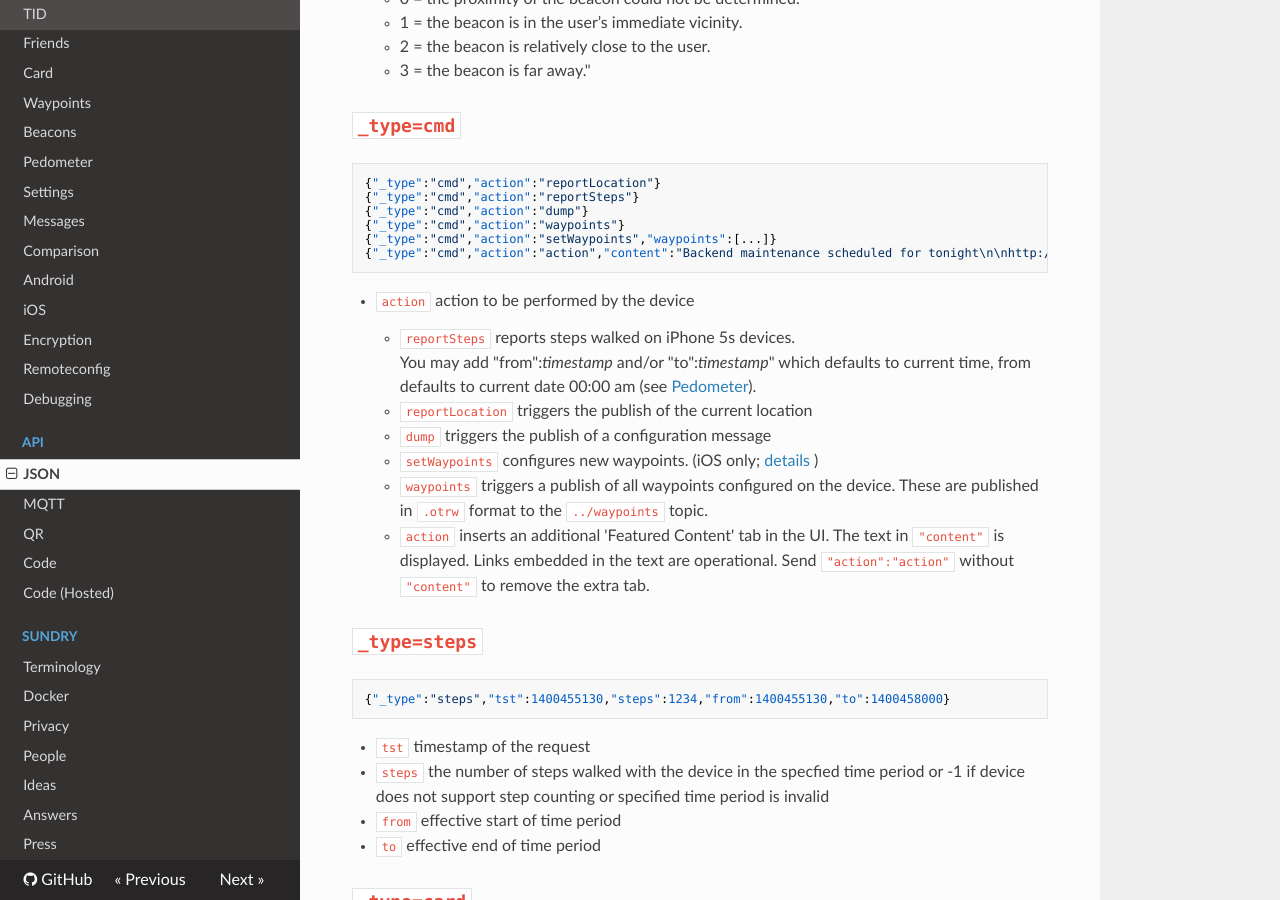
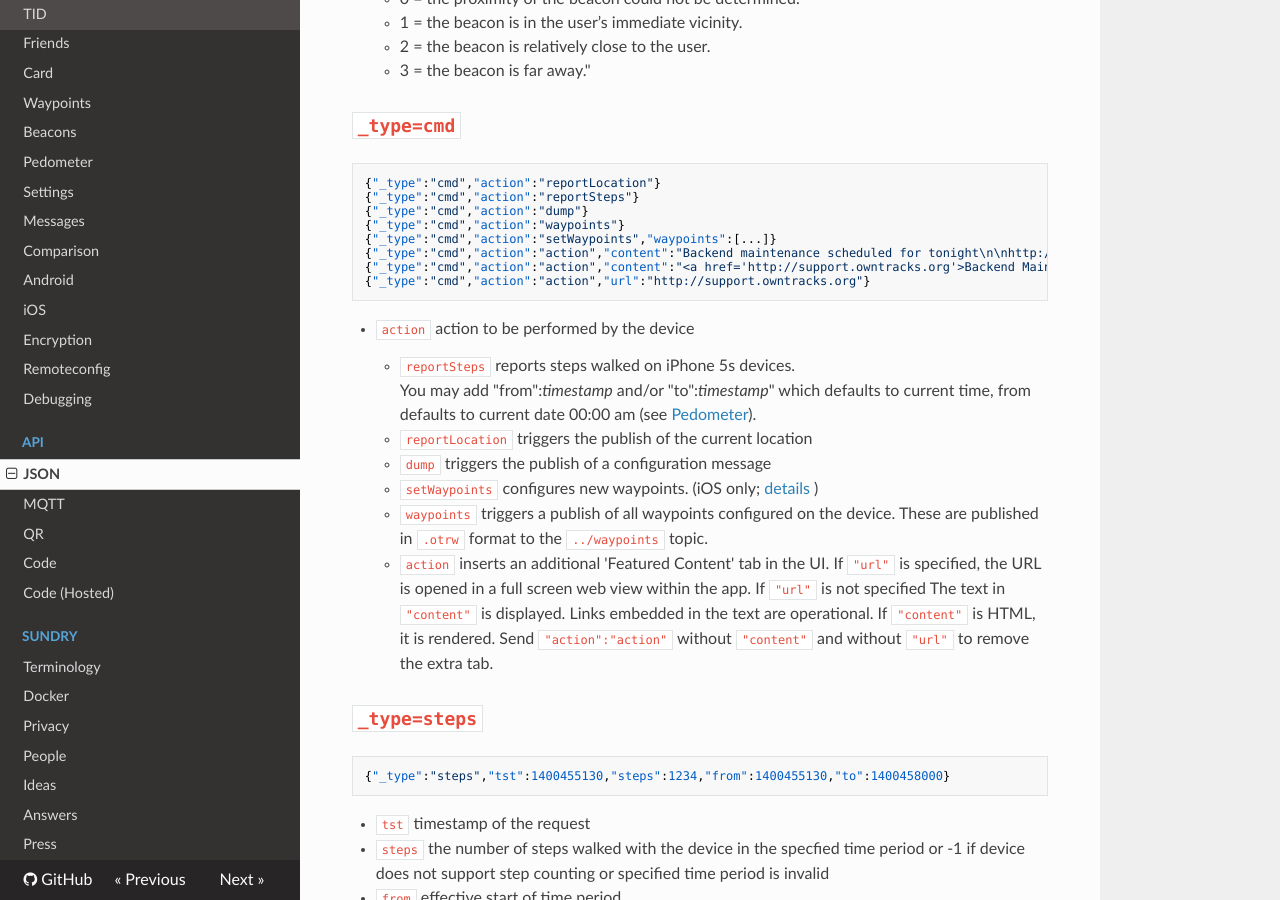
Before and after one commit to owntracks/booklet, an MkDocs documentation site: the page built from docs/tech/json.md, in a window 1280 px wide and 900 px high, scrolled down 8442 px. Built offline with MkDocs 1.6.1, drawn with Linux system fonts in a browser that asks for light colours; nearby versions of some CDN libraries; old or Windows-style settings are respelled for this version of MkDocs.

Commit message:
[NEW] action command with `url` or `content`

````diff
--- a/docs/tech/json.md
+++ b/docs/tech/json.md
@@ -360,6 +360,8 @@ These messages are published when beacon ranging (iOS only) is enabled. Be advis
 {"_type":"cmd","action":"waypoints"}
 {"_type":"cmd","action":"setWaypoints","waypoints":[...]}
 {"_type":"cmd","action":"action","content":"Backend maintenance scheduled for tonight\n\nhttp://support.owntracks.org"}
+{"_type":"cmd","action":"action","content":"<a href='http://support.owntracks.org'>Backend Maintenance tonight</a>"}
+{"_type":"cmd","action":"action","url":"http://support.owntracks.org"}
 ```
 * `action`      action to be performed by the device
     * `reportSteps` reports steps walked on iPhone 5s devices. <br>
@@ -370,8 +372,11 @@ These messages are published when beacon ranging (iOS only) is enabled. Be advis
     * `dump` triggers the publish of a configuration message
     * `setWaypoints` configures new waypoints. (iOS only; [details](../features/remoteconfig.md) )
     * `waypoints` triggers a publish of all waypoints configured on the device. These are published in `.otrw` format to the `../waypoints` topic.
-    * `action` inserts an additional 'Featured Content' tab in the UI. The text in `"content"` is displayed. Links embedded in the text are operational.
-	Send `"action":"action"` without `"content"` to remove the extra tab.
+    * `action` inserts an additional 'Featured Content' tab in the UI.
+	If `"url"` is specified, the URL is opened in a full screen web view within the app.
+	If `"url"` is not specified
+	The text in `"content"` is displayed. Links embedded in the text are operational.  If `"content"` is HTML, it is rendered.
+	Send `"action":"action"` without `"content"` and without `"url"` to remove the extra tab.
 
 ## `_type=steps`
 
````
